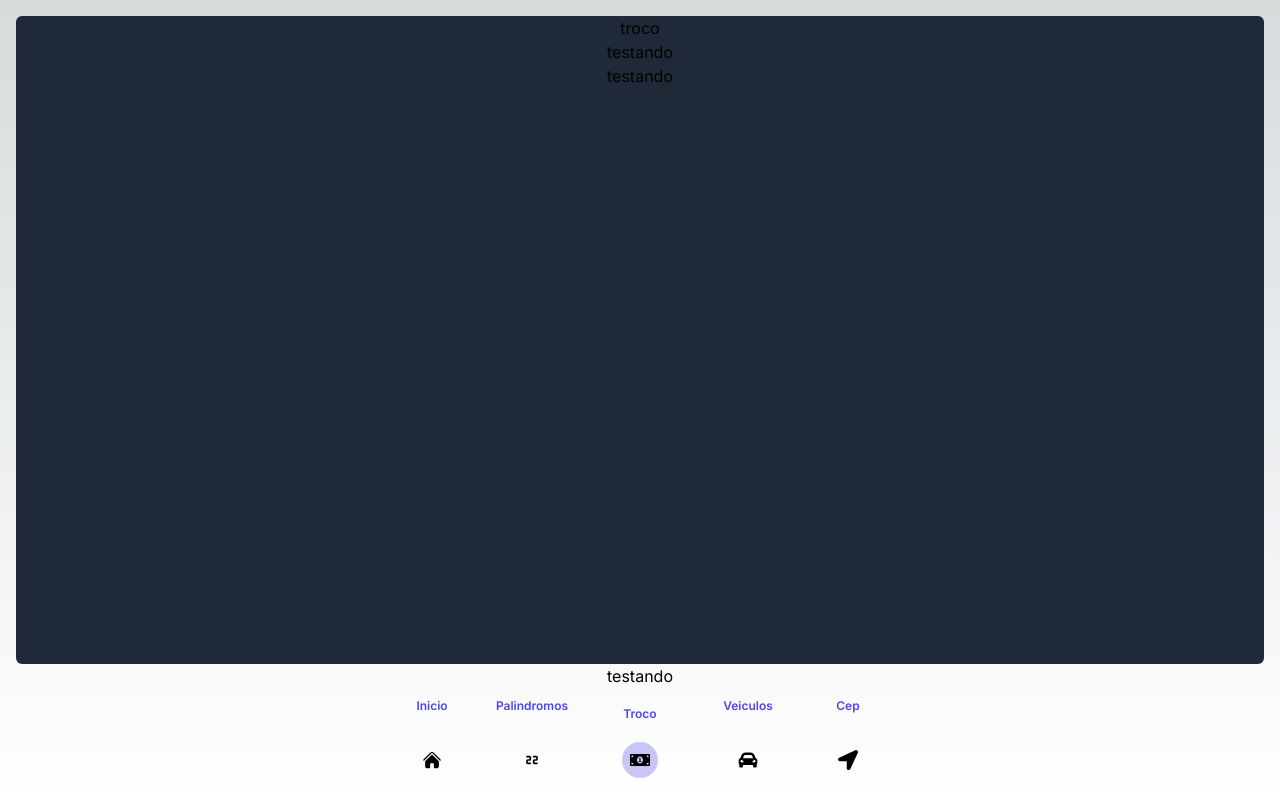
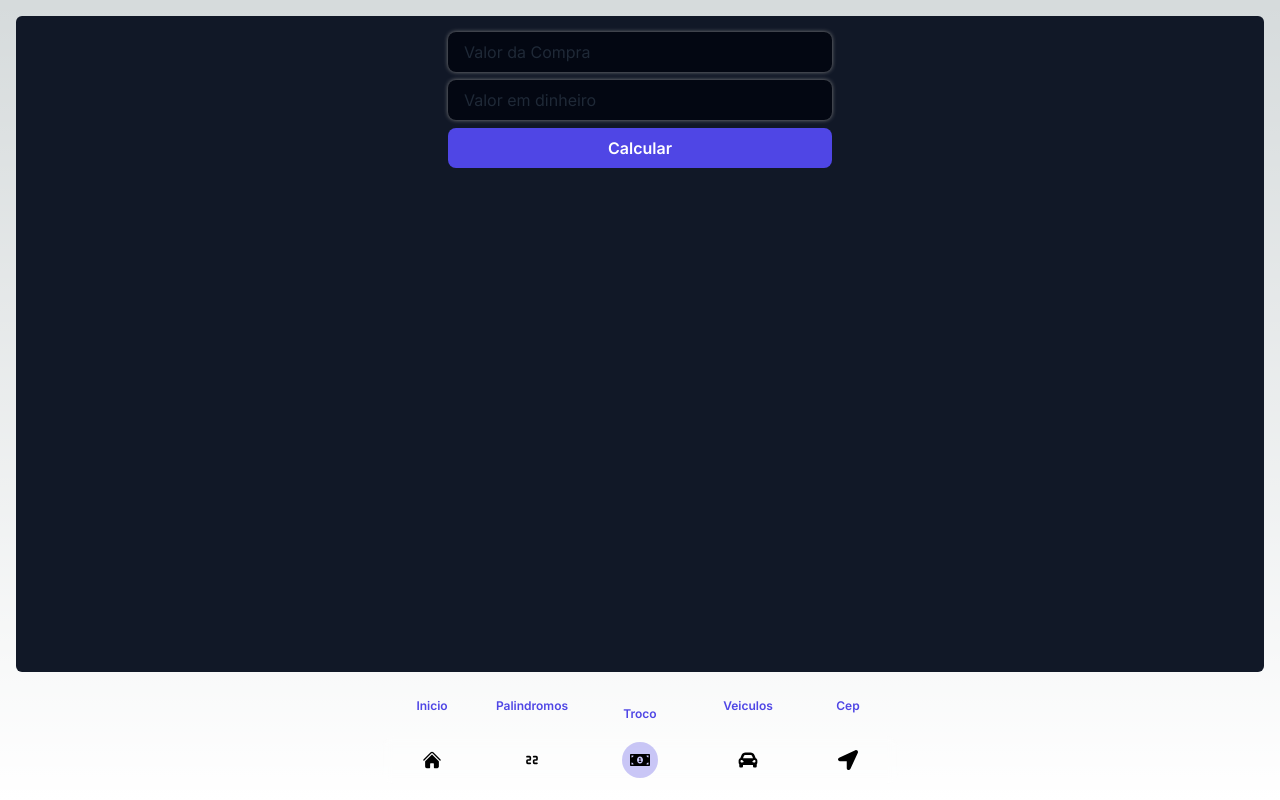
Before and after one commit to marcelloNazar/testeabrasel, a Next.js app: page /troco in a window 1280 px wide. Built offline with nearby package versions, Linux system fonts and the light colour scheme.

Commit message:
add troco test

```diff
--- a/src/app/palindromos/page.tsx
+++ b/src/app/palindromos/page.tsx
@@ -70,7 +70,7 @@ export default function Page() {
 
     return (
         <main className="flex flex-col h-full w-full min-h-screen items-center justify-start p-4 pb-32">
-            <div className="flex flex-col h-full w-full items-center gap-2 justify-start bg-gray-800 rounded-md">
+            <div className="flex flex-col h-full w-full items-center p-2 gap-2 justify-start bg-gray-900 rounded-md">
                 <form onSubmit={handleSubmit(submitForm)} className="flex flex-col items-center justify-start gap-2 pt-2">
                     <Input
                         type="text"
--- a/src/app/troco/page.tsx
+++ b/src/app/troco/page.tsx
@@ -1,10 +1,104 @@
+"use client";
+
+import Button from "@/components/Button";
+import Input from "@/components/Input";
+import { z } from "zod";
+import { useForm, SubmitHandler } from "react-hook-form"
+import { zodResolver } from "@hookform/resolvers/zod";
+import { useEffect, useState } from "react";
+
+const TrocoSchema = z.object({
+    valorCompra: z.string().nonempty(),
+    valorDinheiro: z.string().nonempty(),
+})
+
+type TrocoType = z.infer<typeof TrocoSchema>
+
 
 
 export default function Page() {
+
+
+    const [troco, setTroco] = useState({ notas100: 0, notas10: 0, notas1: 0 });
+
+    const {
+        formState: { errors },
+        register,
+        handleSubmit,
+        setValue,
+        watch,
+    } = useForm<TrocoType>({
+        resolver: zodResolver(TrocoSchema),
+    });
+
+    const valorCompra = watch("valorCompra");
+    const valorDinheiro = watch("valorDinheiro");
+
+    function formatString(str: string) {
+        if (!str) return "";
+
+        let cleanedStr = str.replace(/\D/g, ""); // Remove caracteres não numéricos
+
+        return cleanedStr;
+    }
+
+    useEffect(() => {
+        setValue("valorCompra", formatString(valorCompra));
+        setValue("valorDinheiro", formatString(valorDinheiro));
+    }, [
+        valorCompra, valorDinheiro
+    ]);
+
+    const submitForm: SubmitHandler<TrocoType> = async (values) => {
+        let compra = Number(values.valorCompra)
+        let dinheiro = Number(values.valorDinheiro)
+        let valorTroco = dinheiro - compra
+        let notas100 = 0, notas10 = 0, notas1 = 0;
+
+        if (valorTroco >= 100) {
+            notas100 = Math.floor(valorTroco / 100);
+            valorTroco -= notas100 * 100;
+        }
+
+        if (valorTroco >= 10) {
+            notas10 = Math.floor(valorTroco / 10);
+            valorTroco -= notas10 * 10;
+        }
+
+        notas1 = valorTroco;
+
+        setTroco({ notas100, notas10, notas1 });
+    };
+
     return (
-        <main className="flex flex-col h-full w-full min-h-screen items-center justify-start p-4 pb-28">
-            <div className="flex flex-col h-full w-full items-center justify-start bg-gray-800 rounded-md">troco<div>testando</div><div>testando</div></div>
-            <div>testando</div>
+        <main className="flex flex-col h-full w-full min-h-screen items-center justify-start p-4 pb-32">
+            <div className="flex flex-col h-full w-full items-center justify-start p-2 gap-2 bg-gray-900 rounded-md">
+                <form onSubmit={handleSubmit(submitForm)} className="flex w-96 flex-col items-center justify-start gap-2 pt-2">
+                    <Input
+                        type="text"
+                        {...register("valorCompra")}
+                        placeholder="Valor da Compra"
+                        error={errors?.valorCompra?.message?.toString()}
+                    />
+                    <Input
+                        type="text"
+                        {...register("valorDinheiro")}
+                        placeholder="Valor em dinheiro"
+                        error={errors?.valorDinheiro?.message?.toString()}
+                    />
+                    <Button
+                        onClick={() => { }}
+                        text="Calcular"
+                    />
+                </form>
+                {valorCompra && valorDinheiro ? <div className="flex flex-col h-full w-96 p-2 overflow-auto">
+                    <div className="flex w-full justify-between"><p>Compra:</p> {`$ ${valorCompra}`}</div>
+                    <div className="flex w-full justify-between"><p>Dinheiro:</p> {`$ ${valorDinheiro}`}</div>
+                    <div className="flex w-full justify-between"><p>Notas de 1:</p> {troco.notas1}</div>
+                    <div className="flex w-full justify-between"><p>Notas de 10:</p> {troco.notas10}</div>
+                    <div className="flex w-full justify-between"><p>Notas de 100:</p> {troco.notas100}</div>
+                </div> : <></>}
+            </div>
         </main>
     );
 }
```
